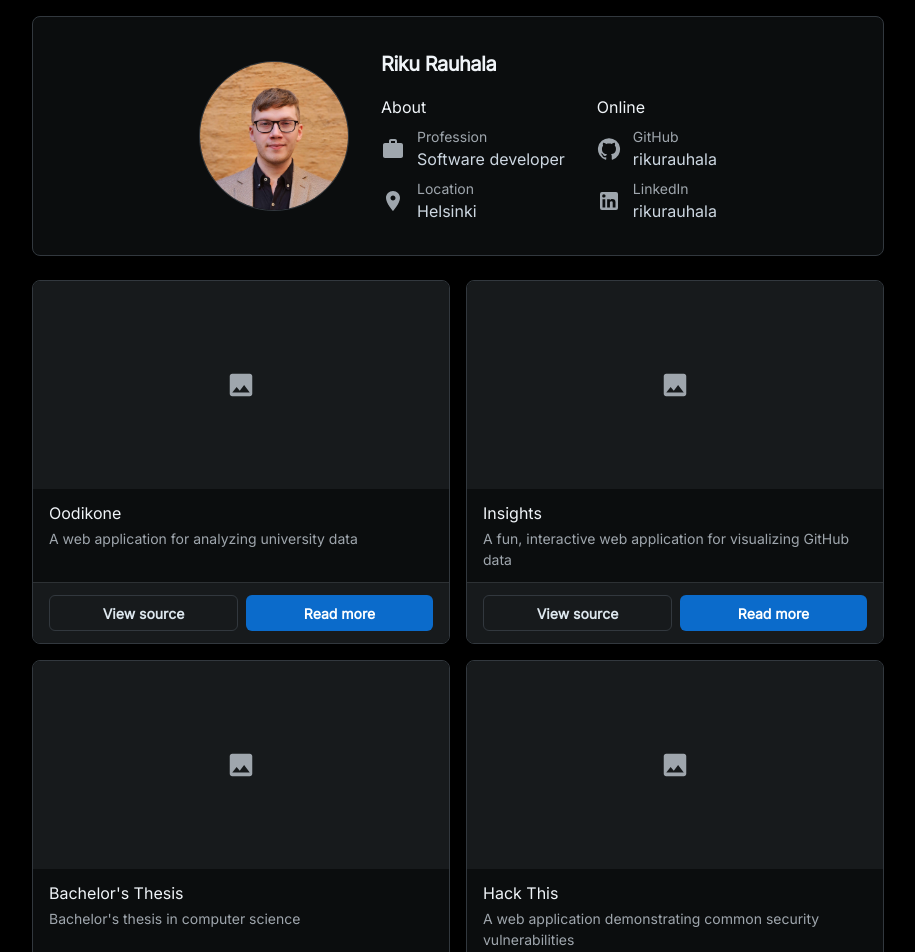
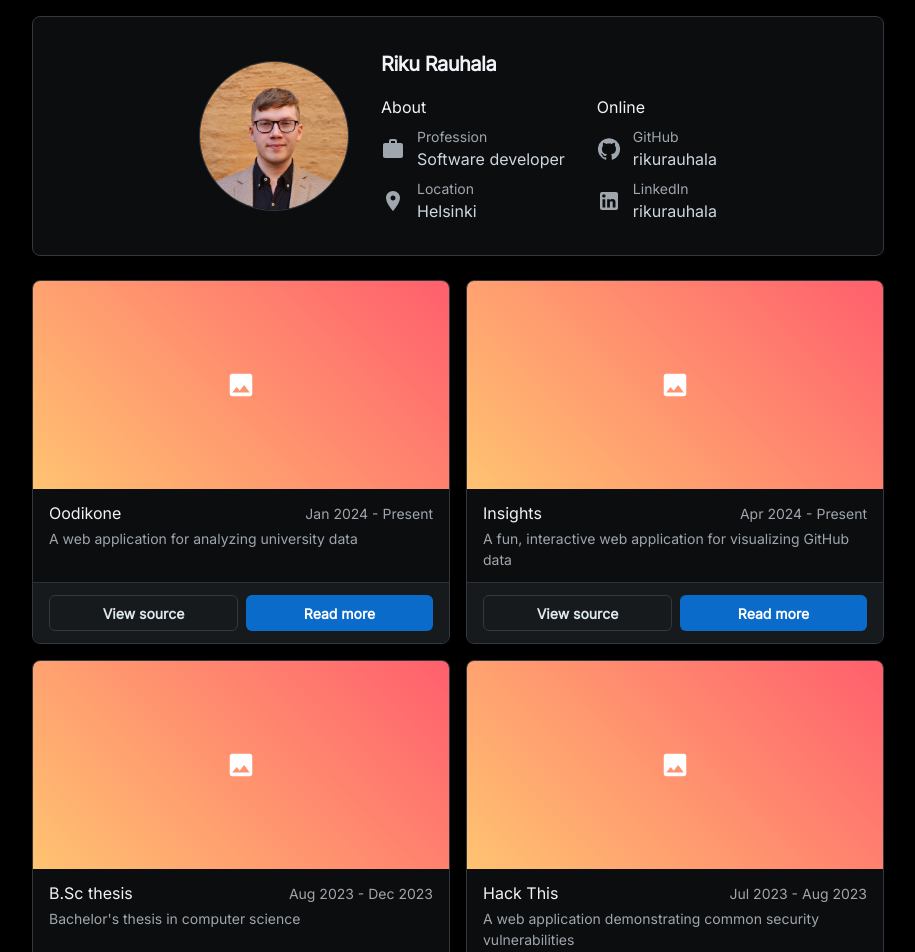
Before and after one commit to rikurauhala/rikurauhala.github.io, a React (Vite) app: page / in a window 1280 px wide. Shown: the top 952 px of the page, without its empty margins (182-1097 px from the left). Built offline with nearby package versions, Linux system fonts and the light colour scheme.

Commit message:
Add duration to projects

```diff
--- a/src/components/Projects/ProjectCard.tsx
+++ b/src/components/Projects/ProjectCard.tsx
@@ -21,29 +21,42 @@ const ProjectCard = ({ project }: ProjectCardProps): JSX.Element => {
       <Card variant="outlined" sx={{ display: 'flex', flexDirection: 'column', flexGrow: 1 }}>
         <CardOverflow>
           <AspectRatio ratio="2">
-            <Box>
-              <ImageIcon sx={{ fontSize: 30 }} />
+            <Box
+              sx={{
+                alignItems: 'center',
+                background: 'linear-gradient(45deg, #FFC371 0%, #FF5F6D 100%)',
+                display: 'flex',
+                justifyContent: 'center',
+              }}
+            >
+              <ImageIcon sx={{ color: 'white', fontSize: 30 }} />
             </Box>
           </AspectRatio>
         </CardOverflow>
         <CardContent sx={{ flexGrow: 1 }}>
-          <Typography level="title-md">{project.name}</Typography>
+          <Box sx={{ display: 'flex', justifyContent: 'space-between', alignItems: 'center' }}>
+            <Typography level="title-md">{project.name}</Typography>
+            <Typography color="neutral" level="body-sm">
+              {project.duration}
+            </Typography>
+          </Box>
           <Typography level="body-sm">{project.description}</Typography>
         </CardContent>
-        <CardOverflow variant="soft" sx={{ bgcolor: 'background.level1' }}>
+        <CardOverflow variant="soft">
           <Divider inset="context" />
           <CardContent orientation="horizontal">
             <Box sx={{ display: 'flex', gap: 1, width: '100%' }}>
               <Button
+                color="neutral"
                 component="a"
-                color="neutral"
-                variant="outlined"
                 href={`https://github.com/${project.repository}`}
                 sx={{ flex: 1 }}
+                target="_blank"
+                variant="outlined"
               >
                 View source
               </Button>
-              <Button color="primary" variant="solid" sx={{ flex: 1 }}>
+              <Button color="primary" sx={{ flex: 1 }} variant="solid">
                 Read more
               </Button>
             </Box>
--- a/src/components/Projects/Projects.tsx
+++ b/src/components/Projects/Projects.tsx
@@ -10,24 +10,28 @@ const Projects = (): JSX.Element => {
       name: 'Oodikone',
       description: 'A web application for analyzing university data',
       repository: 'UniversityOfHelsinkiCS/oodikone',
+      duration: 'Jan 2024 - Present',
     },
     {
       key: 'insights',
       name: 'Insights',
       description: 'A fun, interactive web application for visualizing GitHub data',
       repository: 'rikurauhala/insights',
+      duration: 'Apr 2024 - Present',
     },
     {
       key: 'bsc-thesis',
-      name: "Bachelor's Thesis",
+      name: 'B.Sc thesis',
       description: "Bachelor's thesis in computer science",
       repository: 'rikurauhala/kandi',
+      duration: 'Aug 2023 - Dec 2023',
     },
     {
       key: 'hack-this',
       name: 'Hack This',
       description: 'A web application demonstrating common security vulnerabilities',
       repository: 'rikurauhala/hack-this',
+      duration: 'Jul 2023 - Aug 2023',
     },
   ]
 
--- a/src/types.ts
+++ b/src/types.ts
@@ -3,4 +3,5 @@ export interface Project {
   name: string
   description: string
   repository: string
+  duration: string
 }
```
